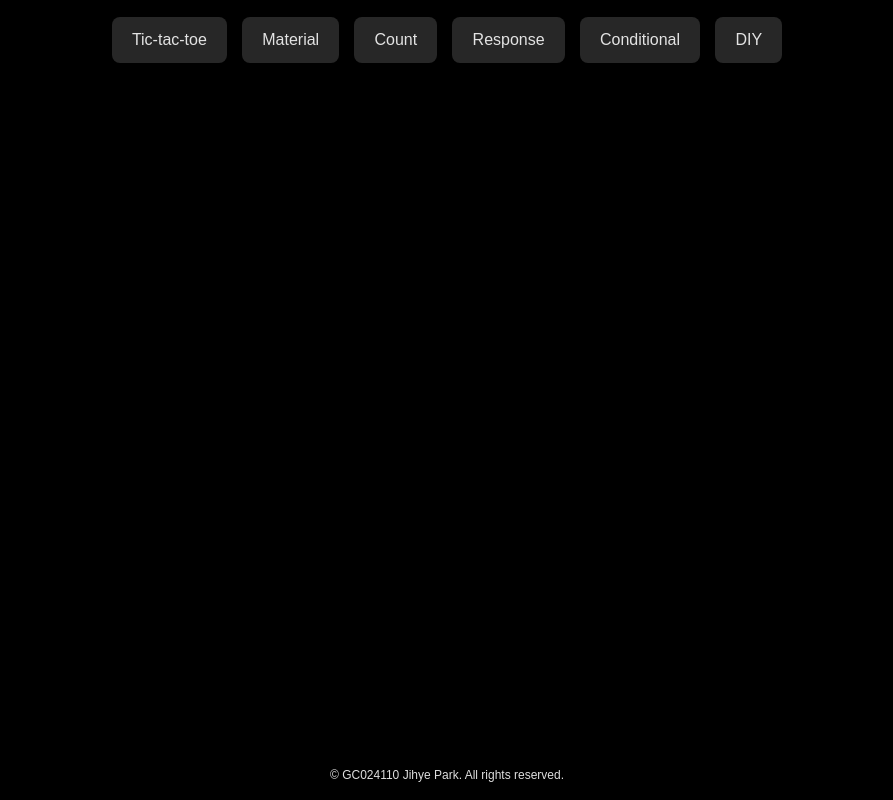
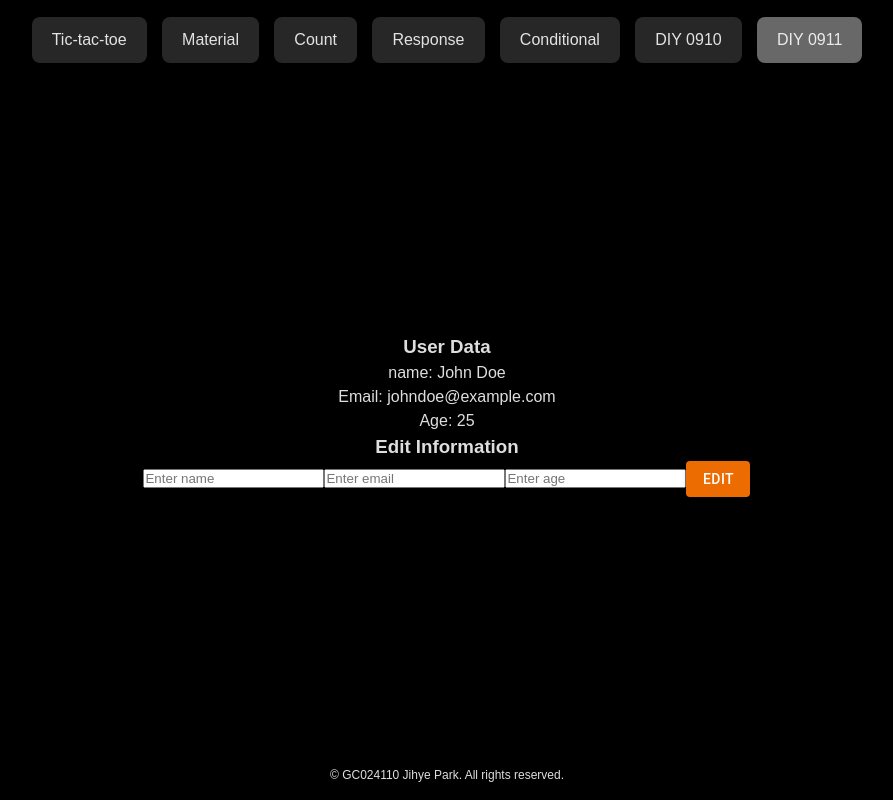
Before and after one commit to FED-104-6/react-024110, a React (Vite) app: page /diy-0911 in a window 1280 px wide. Shown: the whole page, without its empty margins (193-1086 px from the left). Built offline with nearby package versions, Linux system fonts and the light colour scheme.

Commit message:
250911: React Router → Implemented in App.jsx for navigation between pages.
Forms → Built a controlled form inside 07_DIY0911.jsx.

Lifting State Up → Shared parent state with props across most of the 7 page components.

```diff
--- a/src/App.jsx
+++ b/src/App.jsx
@@ -7,13 +7,15 @@ import Material from "./pages/02_material";
 import Count from "./pages/03_count";
 import Response from "./pages/04_response";
 import Conditional from "./pages/05_contitional_list_state";
-import DIY from "./pages/06_DIY";
+import DIY0910 from "./pages/06_DIY0910";
+import DIY0911 from "./pages/07_DIY0911";
 
 function App() {
     return (
         <>
             <Header />
             <div id="common-back">
+                {/* ⭐ React Router */}
                 <Routes>
                     <Route path="/" element={<Tictactoe />} />
                     <Route path="/tic-tac-toe" element={<Tictactoe />} />
@@ -21,7 +23,8 @@ function App() {
                     <Route path="/count" element={<Count />} />
                     <Route path="/response" element={<Response />} />
                     <Route path="/conditional" element={<Conditional />} />
-                    <Route path="/diy" element={<DIY />} />
+                    <Route path="/diy-0910" element={<DIY0910 />} />
+                    <Route path="/diy-0911" element={<DIY0911 />} />
                 </Routes>
             </div>
             <Footer />
--- a/src/components/header/header.jsx
+++ b/src/components/header/header.jsx
@@ -10,7 +10,8 @@ export default function Header() {
                 <NavLink to="/count" className={({ isActive }) => (isActive ? "active" : undefined)}>Count</NavLink>
                 <NavLink to="/response" className={({ isActive }) => (isActive ? "active" : undefined)}>Response</NavLink>
                 <NavLink to="/conditional" className={({ isActive }) => (isActive ? "active" : undefined)}>Conditional</NavLink>
-                <NavLink to="/diy" className={({ isActive }) => (isActive ? "active" : undefined)}>DIY</NavLink>
+                <NavLink to="/diy-0910" className={({ isActive }) => (isActive ? "active" : undefined)}>DIY 0910</NavLink>
+                <NavLink to="/diy-0911" className={({ isActive }) => (isActive ? "active" : undefined)}>DIY 0911</NavLink>
             </nav>
         </header>
     )
--- a/src/pages/05_conditional_list_state.css
+++ /dev/null
@@ -1,3 +0,0 @@
-.clicked {
-    background-color: pink;
-}
--- a/src/pages/05_contitional_list_state.jsx
+++ b/src/pages/05_contitional_list_state.jsx
@@ -7,7 +7,8 @@ export default function Conditional() {
     return (
         <div>
             <h3>My Favorite Food List</h3>
-            <button onClick={() => setIsOpened(!isOpened)}>show</button>
+            {/* conditional */}
+            <button onClick={() => setIsOpened(!isOpened)}>{isOpened ? 'close' : 'open'}</button>
             {/* conditional */}
             <FoodList isOpened={isOpened}></FoodList>
         </div>
--- a/src/pages/06_DIY.jsx
+++ b/src/pages/06_DIY0910.jsx
@@ -25,6 +25,7 @@ export default function DIY() {
     return (
         <Background>
             {/* DIY21 */}
+            {/* ⭐ Lifting State Up */}
             <SlideBar value={progress} onChange={(e, newValue) => setProgress(newValue)} />
             <DeleteBtn
                 onClick={() => {
--- /dev/null
+++ b/src/pages/07_DIY0911.jsx
@@ -0,0 +1,78 @@
+import { Button } from "@mui/material";
+import { createContext, useContext, useState } from "react";
+
+// 1. createContext
+// null - 어차피 provider에서 전해줄 거임
+const userContext = createContext(null);
+
+export default function DIY0911() {
+    return (
+        <div>
+            <UserProvider>
+                {/* DIY11 */}
+                <h3>User Data</h3>
+                <UserDisplay />
+
+                {/* DIY12 */}
+                <h3>Edit Information</h3>
+                <UserEdit />
+            </UserProvider>
+        </div>
+    );
+}
+
+// 2. make provider
+function UserProvider({ children }) {
+    const [user, setUser] = useState({ name: "John Doe", email: "johndoe@example.com", age: 25 });
+    // value 필수
+    // 구조분해할당 - 겹중괄호 필수
+    return <userContext.Provider value={{ user, setUser }}>{children}</userContext.Provider>;
+}
+
+function UserDisplay() {
+    const { user } = useContext(userContext);
+    return (
+        <div>
+            <p>name: {user.name}</p>
+            <p>Email: {user.email}</p>
+            <p>Age: {user.age}</p>
+        </div>
+    );
+}
+
+function UserEdit() {
+    const { setUser } = useContext(userContext);
+    const [newUser, setNewUser] = useState({ name: null, email: null, age: null });
+
+    // 새로고침하면 돌아옴 --> provider에서 기본값을 설정했기 때문
+    // 이것까지 다루려면 localstorage 써야 됨 근데 귀찮자나
+    function handleEditForm() {
+        setUser(newUser);
+    }
+
+    return (
+        // ⭐ Forms in React
+        <form action="">
+            <input
+                type="text"
+                placeholder="Enter name"
+                onChange={
+                    (e) => setNewUser({ ...newUser, name: e.target.value }) // 올바른 객체 업데이트
+                }
+            />
+            <input
+                type="text"
+                placeholder="Enter email"
+                onChange={(e) => setNewUser({ ...newUser, email: e.target.value })}
+            />
+            <input
+                type="number"
+                placeholder="Enter age"
+                onChange={(e) => setNewUser({ ...newUser, age: e.target.value })}
+            />
+            <Button onClick={handleEditForm} variant="contained" color="warning">
+                Edit
+            </Button>
+        </form>
+    );
+}
```
Also changed, not shown: 1 other file (tests, documents, lock files or other folders).
